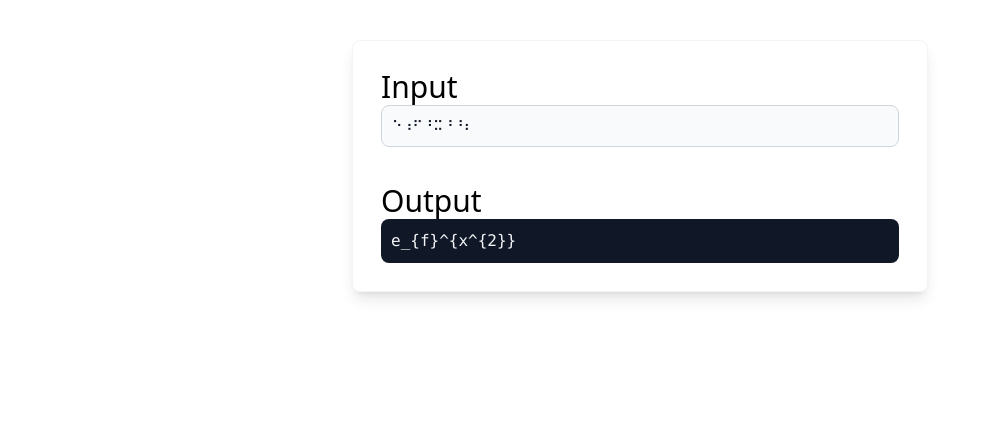
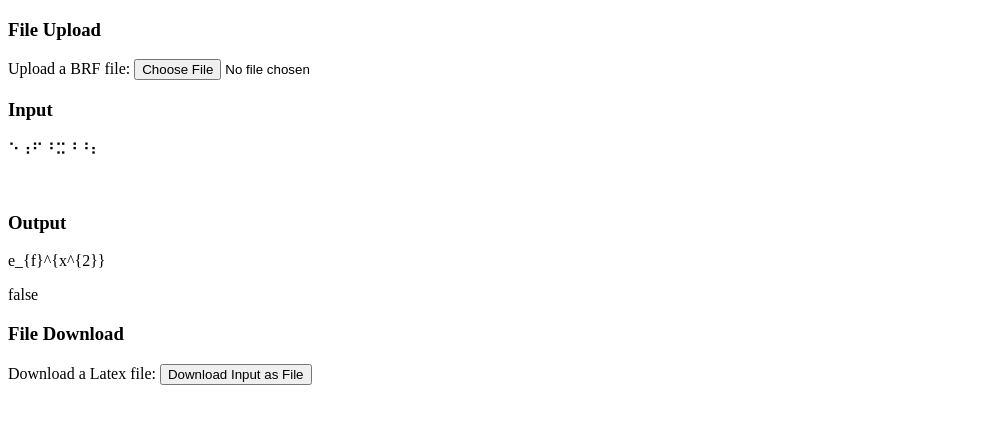
Before and after one commit to make4all/braille2latex, a SvelteKit app: page / in a window 1280 px wide. Shown: the top 424 px of the page, without its empty margins (0-981 px from the left). Built offline with nearby package versions, Linux system fonts and the light colour scheme.

Commit message:
Updatelvelte

```diff
--- a/src/app.css
+++ b/src/app.css
@@ -1 +1 @@
-@import 'tailwindcss';
+/* @import 'tailwindcss'; */
--- a/src/routes/+page.svelte
+++ b/src/routes/+page.svelte
@@ -3,6 +3,145 @@
 
 	let text = $state('⠑⠰⠋⠘⠭⠘⠘⠆');
 	let result = $derived(Abraham.nemethToLatex(text));
+	const authorizedExtensions = ['.brf', '.blf'];
+
+	const mapping = {
+		'\n':'\n',
+		' ': '⠀',
+		'!': '⠮',
+		'"': '⠐',
+		'#': '⠼',
+		$: '⠫',
+		'%': '⠩',
+		'&': '⠯',
+		'': '⠄',
+		'(': '⠷',
+		')': '⠾',
+		'*': '⠡',
+		'+': '⠬',
+		',': '⠠',
+		'-': '⠤',
+		'.': '⠨',
+		'/': '⠌',
+		'0': '⠴',
+		'1': '⠂',
+		'2': '⠆',
+		'3': '⠒',
+		'4': '⠲',
+		'5': '⠢',
+		'6': '⠖',
+		'7': '⠶',
+		'8': '⠦',
+		'9': '⠔',
+		':': '⠱',
+		';': '⠰',
+		'<': '⠣',
+		'=': '⠿',
+		'>': '⠜',
+		'?': '⠹',
+		'@': '⠈',
+		a: '⠁',
+		b: '⠃',
+		c: '⠉',
+		d: '⠙',
+		e: '⠑',
+		f: '⠋',
+		g: '⠛',
+		h: '⠓',
+		i: '⠊',
+		j: '⠚',
+		k: '⠅',
+		l: '⠇',
+		m: '⠍',
+		n: '⠝',
+		o: '⠕',
+		p: '⠏',
+		q: '⠟',
+		r: '⠗',
+		s: '⠎',
+		t: '⠞',
+		u: '⠥',
+		v: '⠧',
+		w: '⠺',
+		x: '⠭',
+		y: '⠽',
+		z: '⠵',
+		A: '⠁',
+		B: '⠃',
+		C: '⠉',
+		D: '⠙',
+		E: '⠑',
+		F: '⠋',
+		G: '⠛',
+		H: '⠓',
+		I: '⠊',
+		J: '⠚',
+		K: '⠅',
+		L: '⠇',
+		M: '⠍',
+		N: '⠝',
+		O: '⠕',
+		P: '⠏',
+		Q: '⠟',
+		R: '⠗',
+		S: '⠎',
+		T: '⠞',
+		U: '⠥',
+		V: '⠧',
+		W: '⠺',
+		X: '⠭',
+		Y: '⠽',
+		Z: '⠵',
+		'[': '⠪',
+		'\\': '⠳',
+		']': '⠻',
+		'^': '⠘',
+		_: '⠸'
+	};
+
+	function convertString(input_str) {
+		let out = [];
+		for (const input_char of input_str) {
+				out += mapping[input_char] || '';
+		}
+		return out;
+	}
+
+	function handleFileChange(event) {
+		const input = event.target;
+		const file = input?.files?.[0];
+		if (file) {
+			const reader = new FileReader();
+			reader.onload = () => {
+				text = convertString(reader.result);
+			};
+			reader.readAsText(file);
+		}
+	}
+
+	function downloadText() {
+		let latex = []
+		let current = '';
+		for (const input_char of text) {
+			if (input_char == '\n') {
+				console.log(current)
+				latex += Abraham.nemethToLatex(current);
+				current = '';
+			} else {
+				current += input_char;
+			}
+		}
+		const blob = new Blob(latex, { type: 'text/plain' });
+		const url = URL.createObjectURL(blob);
+		const a = document.createElement('a');
+		a.href = url;
+		a.download = 'braille.tex'; // Set your desired filename
+		document.body.appendChild(a);
+		a.click();
+		document.body.removeChild(a);
+		URL.revokeObjectURL(url);
+	}
+
 </script>
 
 <!-- Styling is done with https://tailwindcss.com/, add a css class with whatever style you want -->
@@ -11,15 +150,36 @@
 		<div
 			class="p-7 w-xl border border-gray-100 rounded-lg shadow-lg dark:border-gray-700 dark:bg-gray-800"
 		>
+			<h3 class="text-3xl dark:text-gray-100">File Upload</h3>
+			<label id="braille-file-label" for="braille-file">Upload a BRF file:</label>
+
+			<input
+				accept={authorizedExtensions.join(',')}
+				onchange={handleFileChange}
+				id="braille-file"
+				name="braille-file"
+				type="file"
+				aria-labelledby="braille-file-label"
+			/>
+
 			<h3 class="text-3xl dark:text-gray-100">Input</h3>
-			<input
-				bind:value={text}
-				type="text"
-				class="bg-gray-50 border border-gray-300 text-gray-900 text-sm rounded-lg focus:ring-blue-500 focus:border-blue-500 block w-full p-2.5 dark:bg-gray-700 dark:border-gray-600 dark:placeholder-gray-400 dark:text-white dark:focus:ring-blue-500 dark:focus:border-blue-500"
-			/>
+			<p id="braile-text">{text}</p>
 			<br />
 			<h3 class="text-3xl pt-3 dark:text-gray-100">Output</h3>
 			<p class="font-mono bg-gray-900 text-gray-100 rounded-lg p-2.5">{result.value}</p>
+			<p class="font-mono bg-gray-900 text-gray-100 rounded-lg p-2.5">{result.isError}</p>
+
+			<h3 class="text-3xl dark:text-gray-100">File Download</h3>
+			<label id="latex-download-label" for="latex-download">Download a Latex file:</label>
+
+			<button
+				id="latex-download"
+				name="latex-download"
+				class="mt-2 px-4 py-2 bg-blue-600 text-white rounded hover:bg-blue-700"
+				onclick={downloadText}
+			>
+				Download Input as File
+			</button>
 		</div>
 	</div>
 </div>
```
